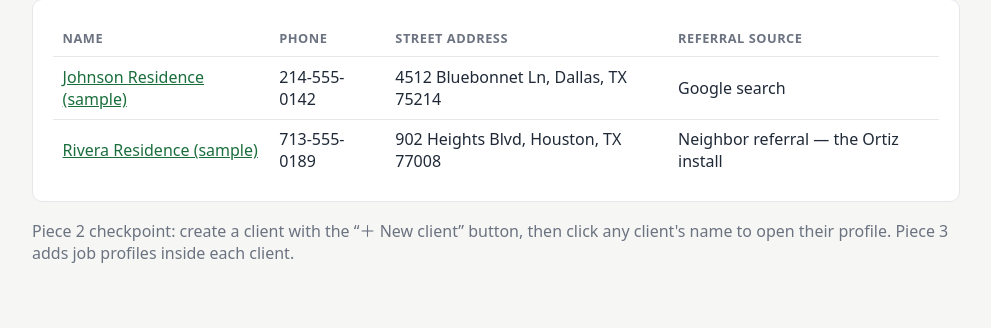
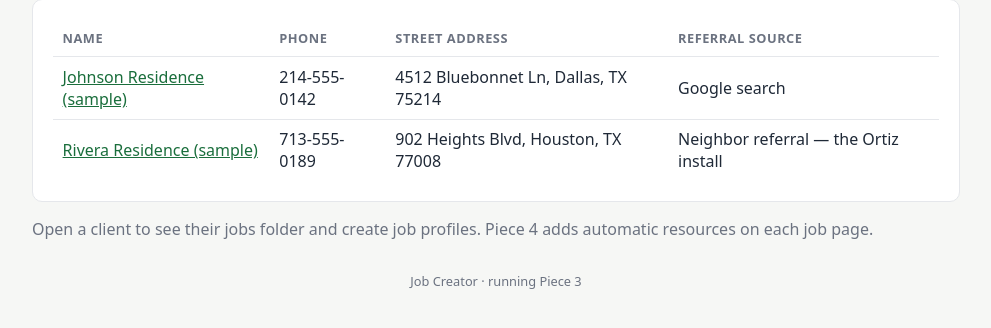
Before and after one commit to RaIn-Solar/job-creator-app, a Flask app: page / in a window 1280 px wide. Shown: the part 134-462 px from the top of the page, without its empty margins (144-1135 px from the left). Run offline with Flask 3, Linux system fonts and the light colour scheme; data comes from the database, SQL or seed files in the repository.

Commit message:
Show running version in the footer of every page
The home page still said 'Piece 2 checkpoint' after Piece 3 shipped,
which made a fully updated install look stale. Version now comes from
a single VERSION constant rendered in the base template footer.

Co-Authored-By: Claude <noreply@anthropic.com>
Claude-Session: https://claude.ai/code/session_01BHvuvRs6P5XV4UN15WC78E

```diff
--- a/app.py
+++ b/app.py
@@ -48,9 +48,18 @@ PRODUCTS = [
     "Technician Service",
 ]
 
+# Shown in the footer of every page so it's always obvious which build
+# is running. Bumped with each piece.
+VERSION = "Piece 3"
+
 app = Flask(__name__)
 # Needed for flash messages; fine as a constant for an internal single-box tool.
 app.secret_key = "ecc-solar-job-creator"
+
+
+@app.context_processor
+def inject_version():
+    return {"version": VERSION}
 
 
 def get_db():
--- a/templates/base.html
+++ b/templates/base.html
@@ -120,6 +120,9 @@
       {% endfor %}
     {% endwith %}
     {% block content %}{% endblock %}
+    <footer style="margin: 2rem 0 1rem; text-align: center; color: var(--muted); font-size: 0.8rem;">
+      Job Creator · running {{ version }}
+    </footer>
   </main>
 </body>
 </html>
--- a/templates/index.html
+++ b/templates/index.html
@@ -31,7 +31,6 @@
   <p class="empty">No clients yet — click “＋ New client” to create the first one.</p>
   {% endif %}
 </div>
-<p class="muted">Piece 2 checkpoint: create a client with the “＋ New client”
-button, then click any client's name to open their profile. Piece 3 adds job
-profiles inside each client.</p>
+<p class="muted">Open a client to see their jobs folder and create job
+profiles. Piece 4 adds automatic resources on each job page.</p>
 {% endblock %}
```
